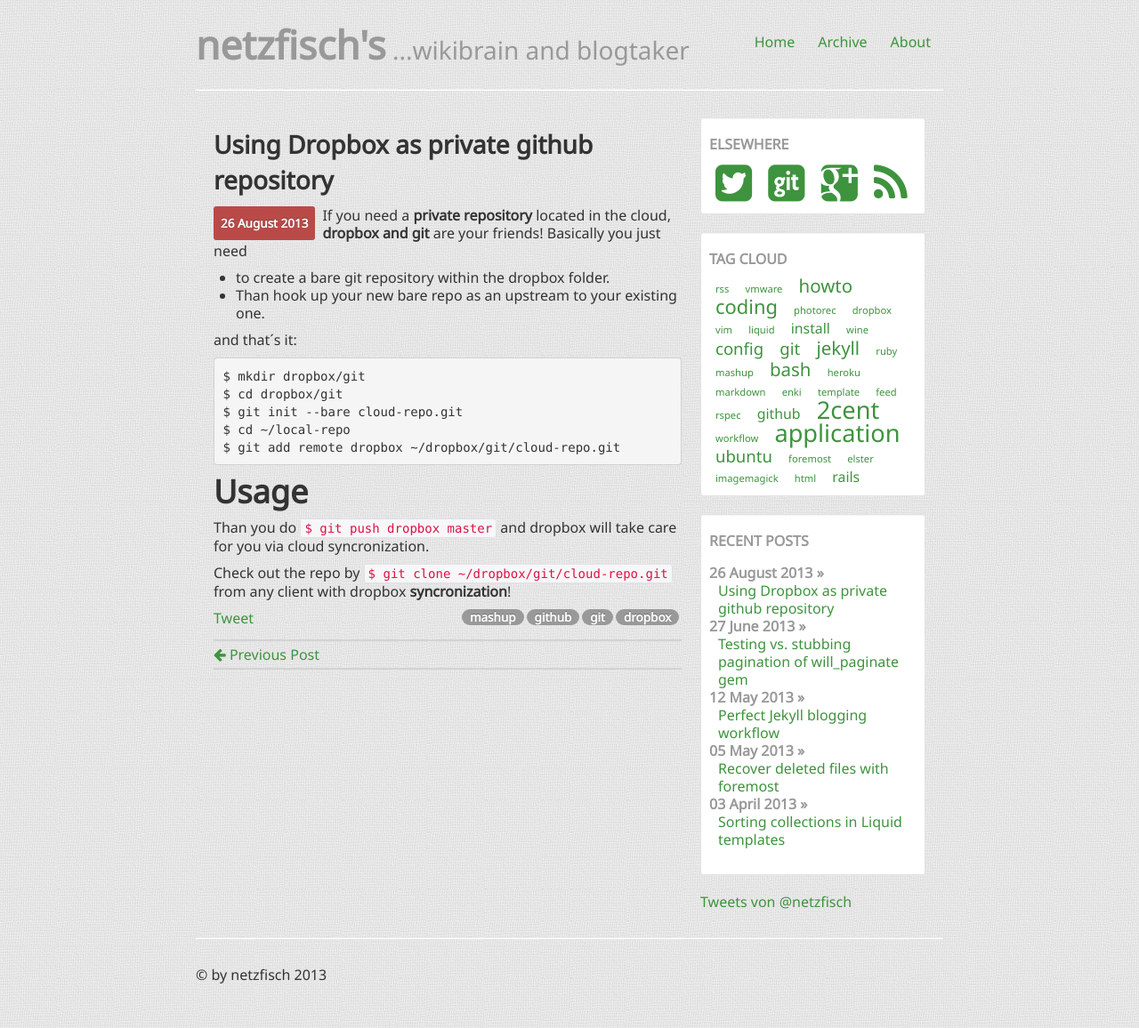
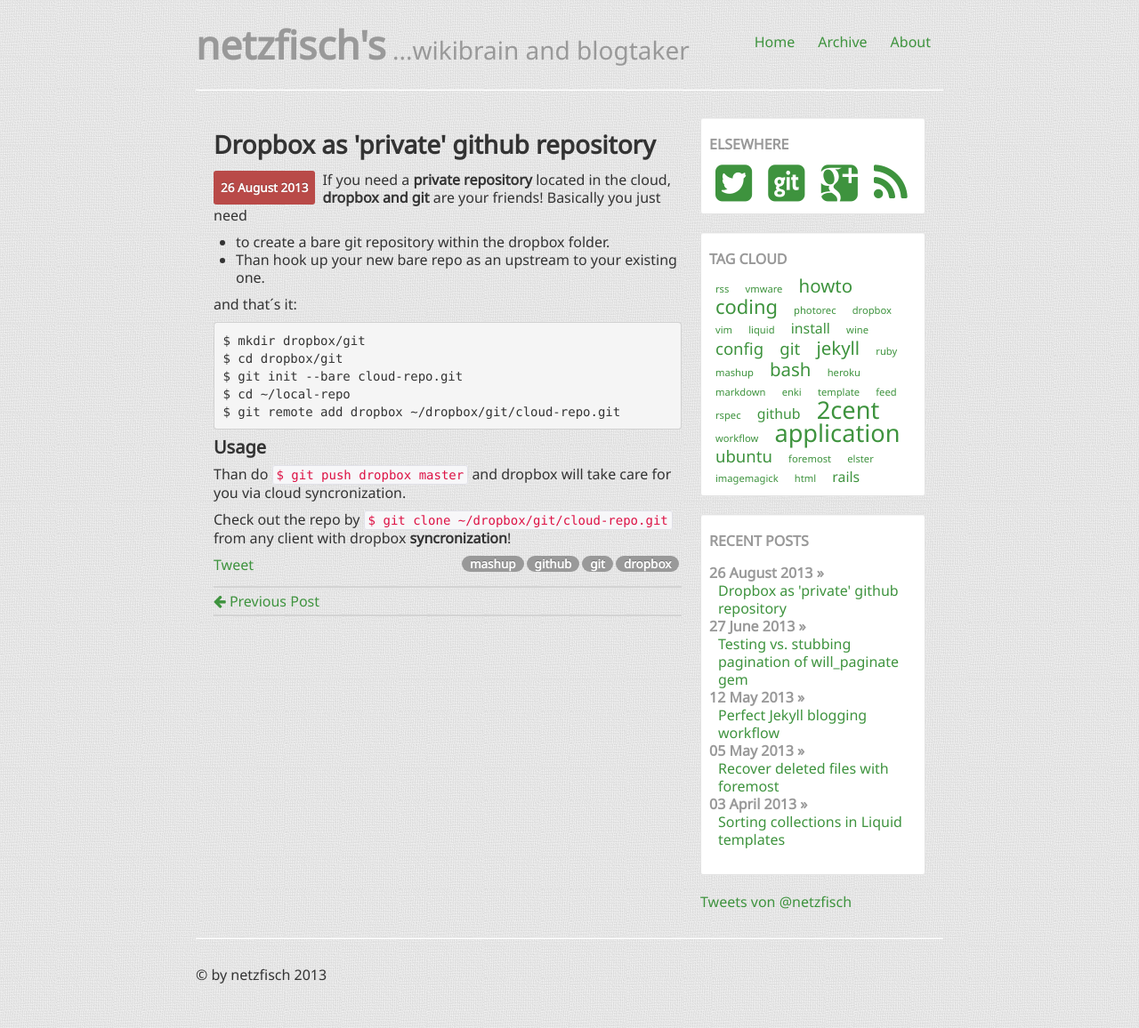
Before and after one commit to netzfisch/netzfisch.github.io, a Jekyll site: the page built from _posts/2013-08-26-using-dropbox-as-private-github-repository.md, in a window 1280 px wide. Shown: the whole page at 89% size. Built offline with Jekyll 4.4.1, drawn with Linux system fonts in a browser that asks for light colours; Markdown is read by kramdown in place of the engine named in the settings; comment, search, counter and statistics services are not loaded.

Commit message:
another post

```diff
--- a/_posts/2013-08-26-using-dropbox-as-private-github-repository.md
+++ b/_posts/2013-08-26-using-dropbox-as-private-github-repository.md
@@ -2,7 +2,7 @@
 layout: post
 category: tools
 tags: dropbox git github mashup
-title: Using Dropbox as private github repository
+title: Dropbox as 'private' github repository
 ---
 If you need a **private repository** located in the cloud, **dropbox and git** are your friends! Basically you just need
 
@@ -15,10 +15,10 @@
     $ cd dropbox/git
     $ git init --bare cloud-repo.git
     $ cd ~/local-repo
-    $ git add remote dropbox ~/dropbox/git/cloud-repo.git
+    $ git remote add dropbox ~/dropbox/git/cloud-repo.git
 
-## Usage
+#### Usage
 
-Than you do `$ git push dropbox master` and dropbox will take care for you via cloud syncronization.
+Than do `$ git push dropbox master` and dropbox will take care for you via cloud syncronization.
 
 Check out the repo by `$ git clone ~/dropbox/git/cloud-repo.git` from any client with dropbox **syncronization**!
```
